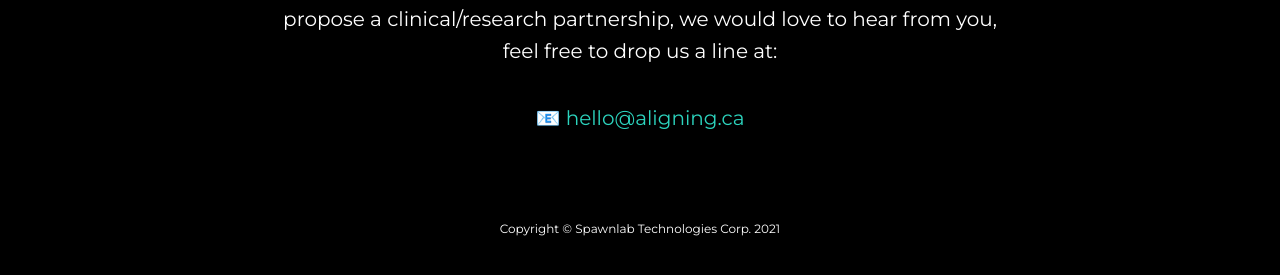
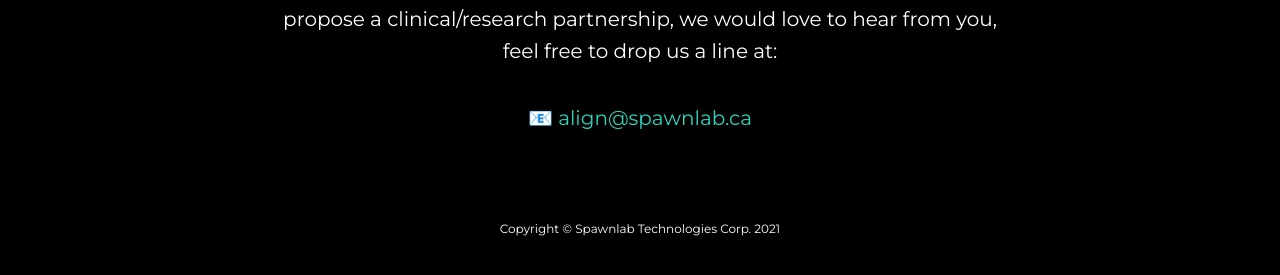
Before and after one commit to spawnlab/align-site, a Jekyll site: the page built from index.html, in a window 1280 px wide and 900 px high, scrolled down 1819 px. Shown: the part 612-887 px from the top of the window. Built offline with Jekyll 4.4.1, drawn with Linux system fonts in a browser that asks for light colours.

Commit message:
change email address

```diff
--- a/_config.yml
+++ b/_config.yml
@@ -1,7 +1,7 @@
 # Site settings
 title: Align
 subtitle: We got your back!
-email: hello@aligning.ca
+email: align@spawnlab.ca
 url: https://aligning.ca
 description: Proactive Spinal Care Personalized Just For You.
 info: We are developing a spinal tracking technology which will help you function without any pain.
```
